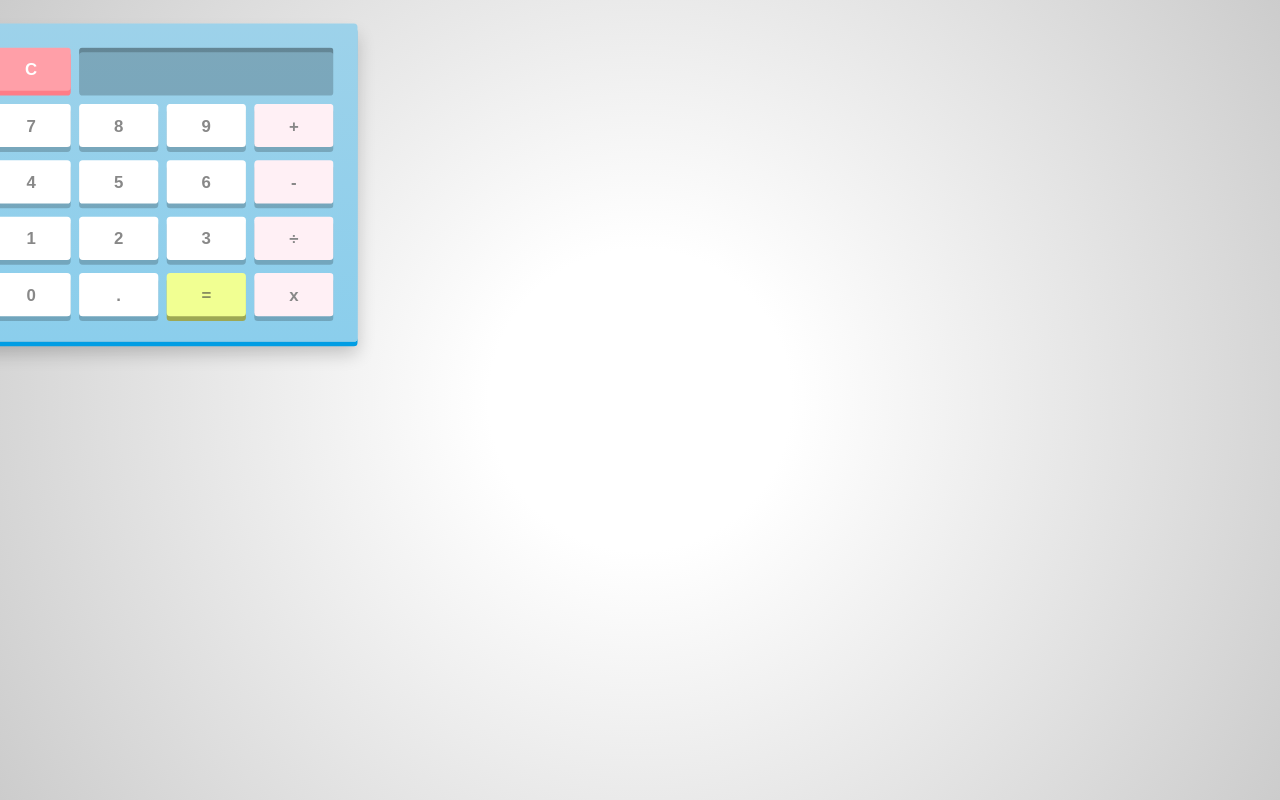
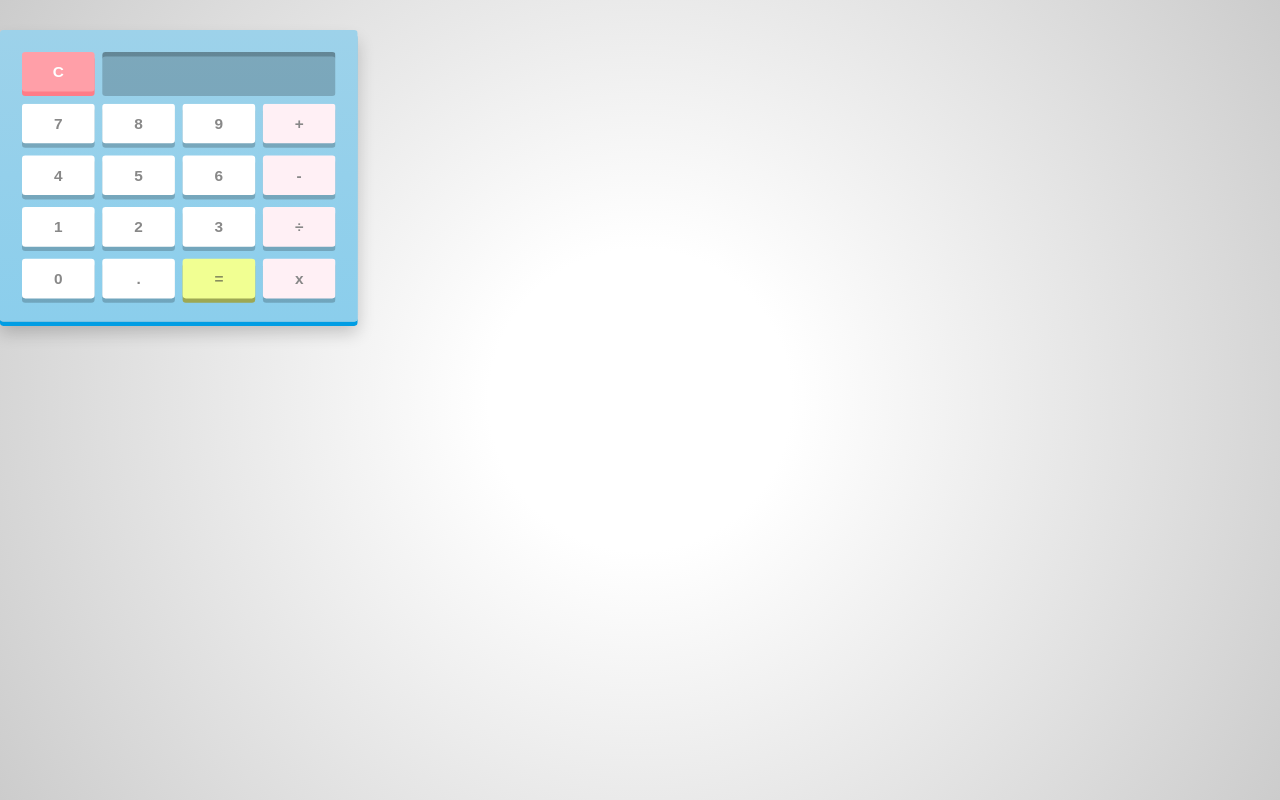
Before and after one commit to joeking11829/calculator, a plain HTML site: page index.html in a window 1280 px wide. Drawn offline with Linux system fonts and the light colour scheme.

Commit message:
Update calculator.css

```diff
--- a/css/calculator.css
+++ b/css/calculator.css
@@ -26,11 +26,14 @@ html {
 #calculator {
 
     position: absolute;
-    top: 50px;
+    top: 30px;
     left: 0px;
 
-    -webkit-transform: scale(1.2);
-    transform: scale(1.2);
+    -webkit-transform-origin: 0 0;
+    transform-origin: 0 0;
+
+    -webkit-transform: scale(1.1);
+    transform: scale(1.1);
 
 	width: 325px;
 	height: auto;
```
